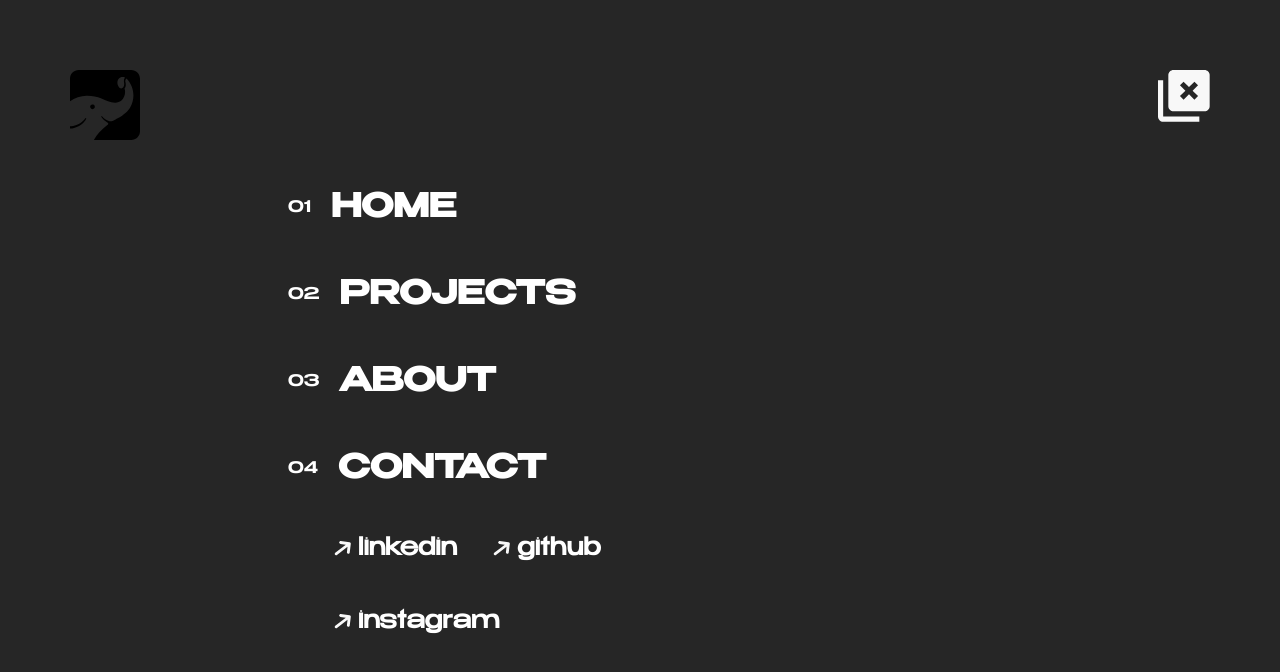
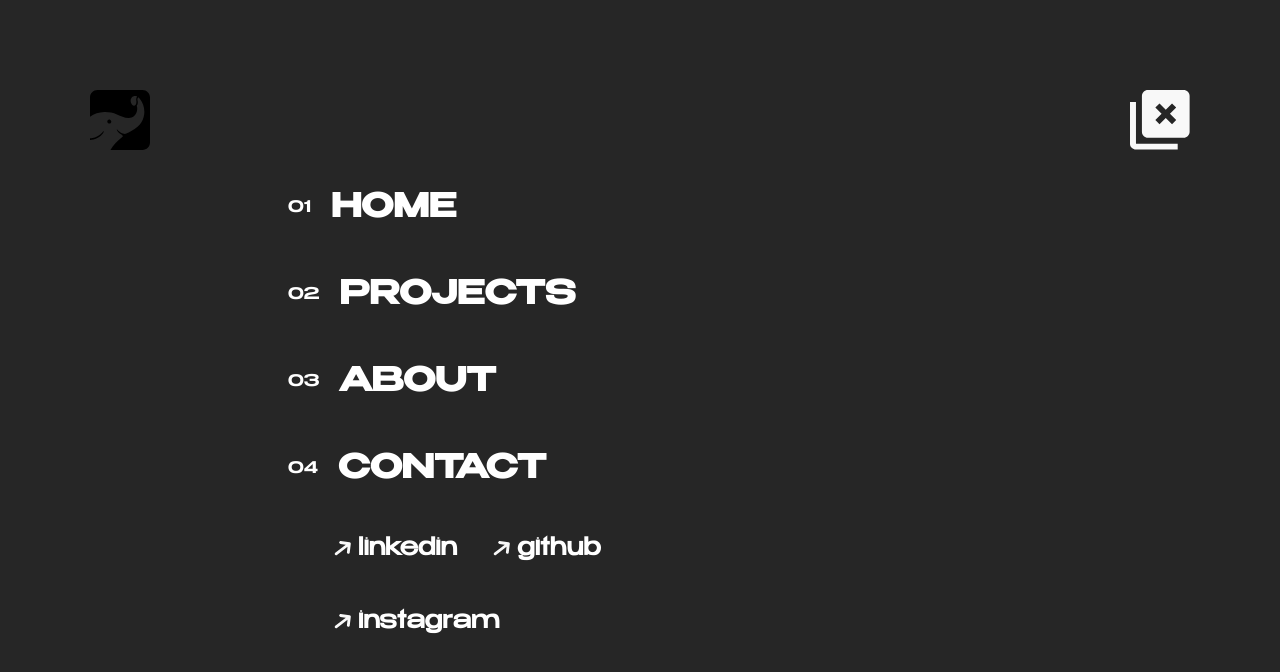
Before and after one commit to bshin132/portfolio2024, a plain HTML site: page menu.html in a window 1280 px wide. Drawn offline with Linux system fonts and the light colour scheme.

Commit message:
edit navbar

```diff
--- a/styles/contact.css
+++ b/styles/contact.css
@@ -16,6 +16,7 @@ body {
   padding: 90px;
   cursor: pointer;
 }
+
 .top {
   display: flex;
   flex-direction: row;
--- a/styles/menu.css
+++ b/styles/menu.css
@@ -4,12 +4,16 @@ body {
 }
 
 .logo {
-  width: 70px;
+  width: 60px;
+}
+
+.menu {
+  width: 60px;
 }
 
 .logo,
 .menu {
-  padding: 70px;
+  padding: 90px;
   cursor: pointer;
 }
 
--- a/styles/project_detail.css
+++ b/styles/project_detail.css
@@ -4,12 +4,16 @@ body {
 }
 
 .logo {
-  width: 70px;
+  width: 60px;
+}
+
+.menu {
+  width: 60px;
 }
 
 .logo,
 .menu {
-  padding: 70px;
+  padding: 90px;
   cursor: pointer;
 }
 
```
